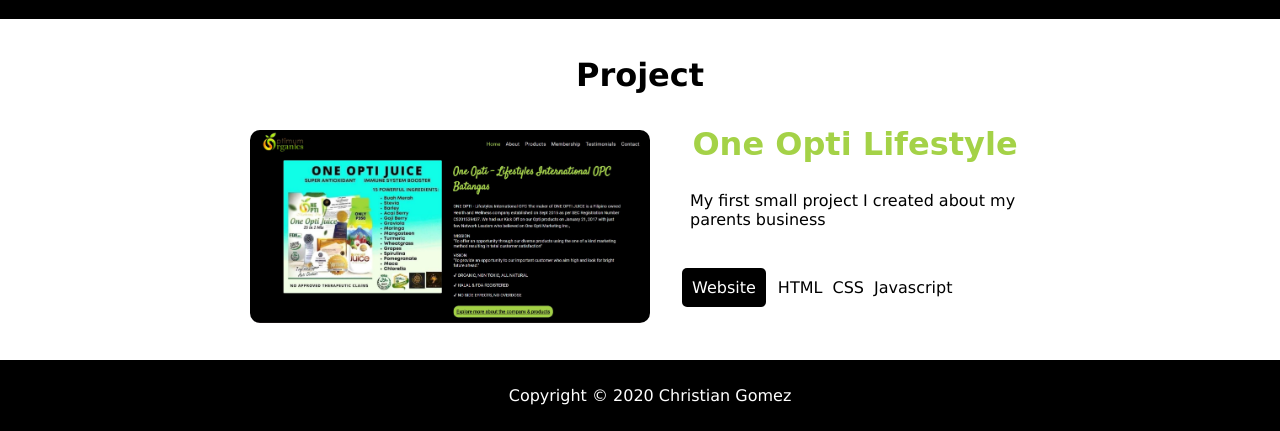
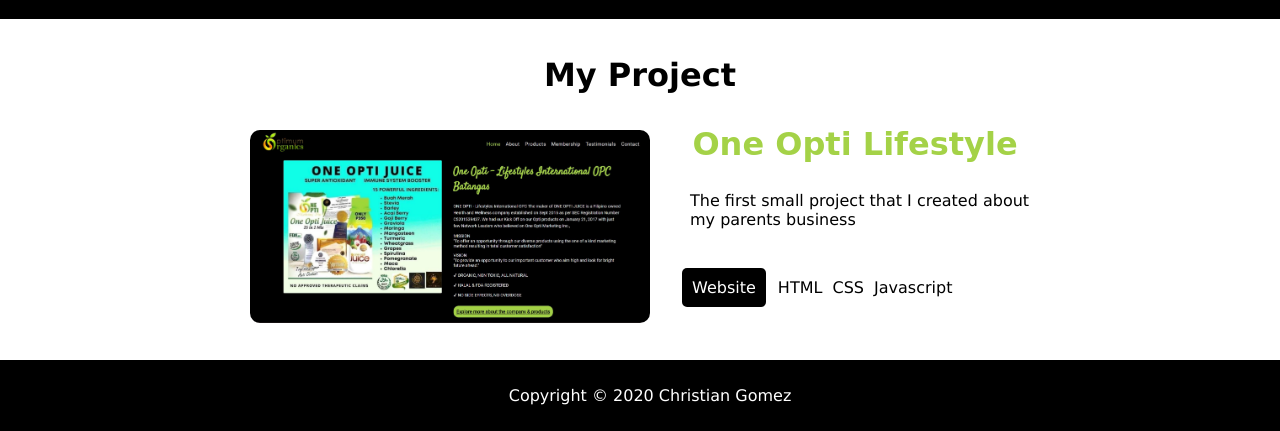
Before and after one commit to Chrstngmz/Chrstngmz-github.io, a plain HTML site: page index.html in a window 1280 px wide. Shown: the part 2095-2526 px from the top of the page. Drawn offline with Linux system fonts and the light colour scheme.

Commit message:
Update index.html

```diff
--- a/index.html
+++ b/index.html
@@ -118,7 +118,7 @@
             <section id = myProjects>
                 <div class = container>
 
-                    <h1 class = "project-section-title">Project</h1>
+                    <h1 class = "project-section-title">My Project</h1>
                         <div class = "project-list">
                                     <div class = "first-project">
                                         <a href="http://1optimumbatangas.netlify.app/" target="_blank">
@@ -128,7 +128,7 @@
                                     <div class = "first-project-description">
                                         <h1><span style="color: #a4d247; font-family: 'Righteous', cursive; ">One Opti Lifestyle</span></h1>
                                             <p class = "project-description">
-                                            My first small project I created about my parents business
+                                            The first small project that I created about my parents business
                                             </p>
                                         <div class = "project-languages">
                                         <h4>
```
